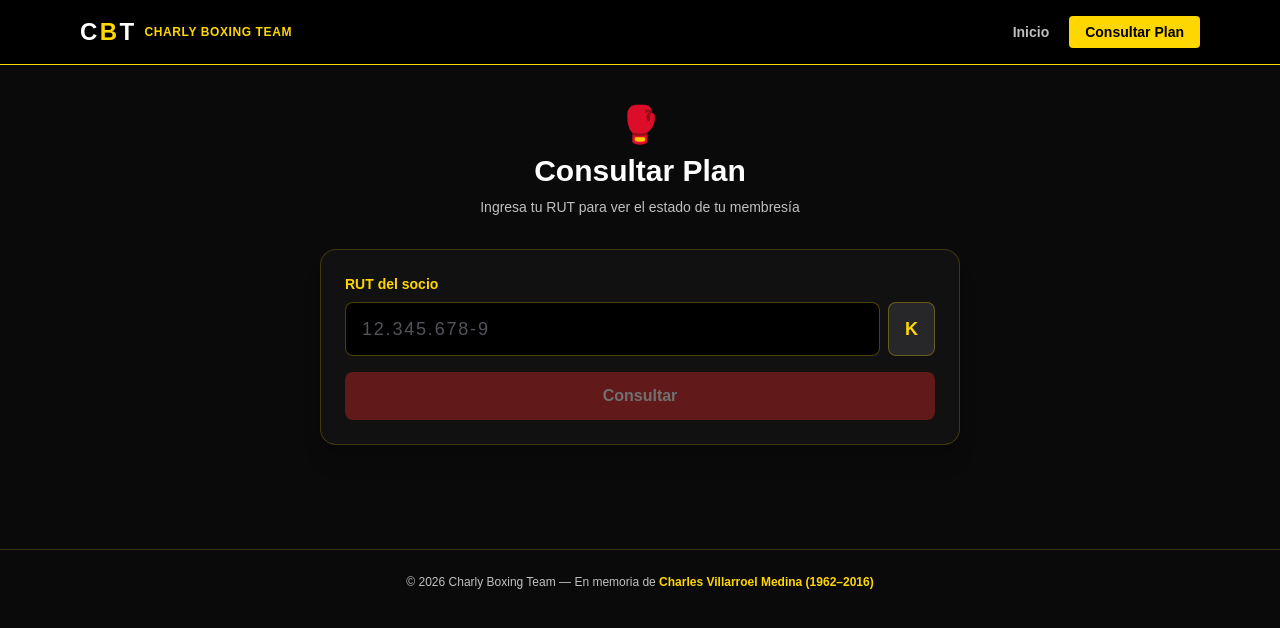
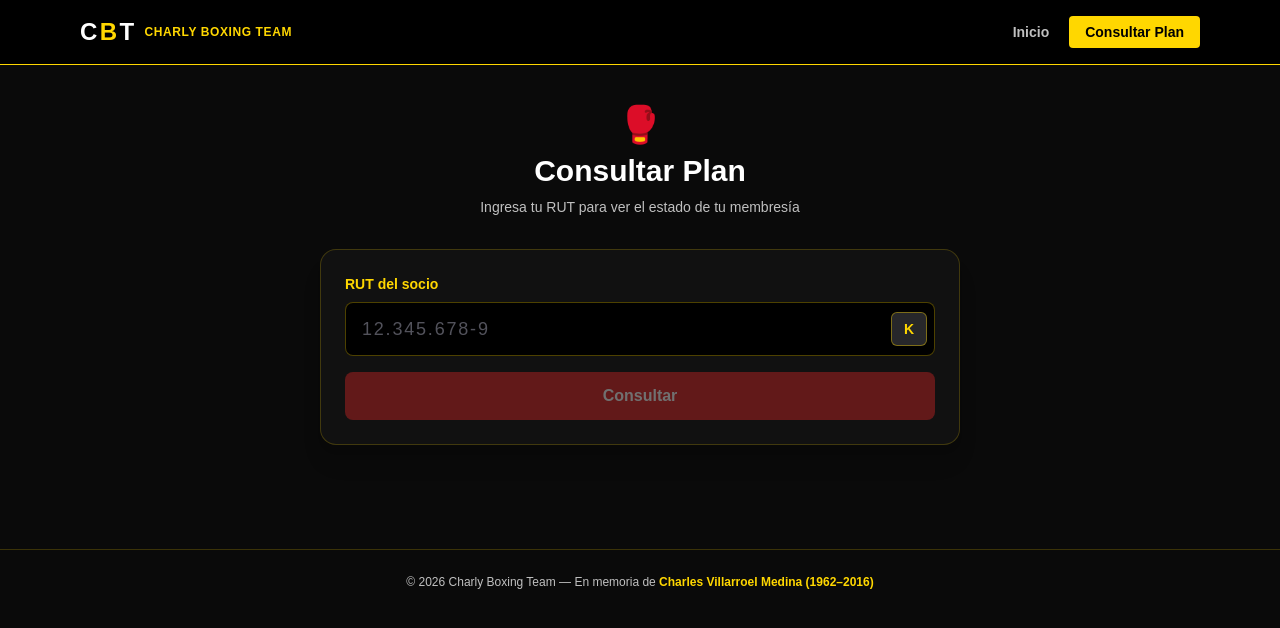
Before and after one commit to bernarojas/charly-boxing-team, a Next.js app: page /socios in a window 1280 px wide. Shown: the top 628 px of the page. Built offline with nearby package versions, Linux system fonts and the light colour scheme.

Commit message:
Tercer commit: Se resuelve error de responsible en form membresia

```diff
--- a/app/socios/page.tsx
+++ b/app/socios/page.tsx
@@ -140,7 +140,7 @@ export default function SociosPage() {
           <label htmlFor="rut" className="block text-sm font-semibold text-gold">
             RUT del socio
           </label>
-          <div className="flex gap-2">
+          <div className="relative">
             <input
               id="rut"
               type="text"
@@ -148,7 +148,7 @@ export default function SociosPage() {
               placeholder="12.345.678-9"
               value={rut}
               onChange={(e) => handleRutChange(e.target.value)}
-              className={`flex-1 bg-black border rounded-lg px-4 py-3 text-white text-lg tracking-widest placeholder:text-zinc-600 focus:ring-2 transition-all ${
+              className={`w-full bg-black border rounded-lg px-4 py-3 pr-16 text-white text-lg tracking-widest placeholder:text-zinc-600 focus:ring-2 transition-all ${
                 rutError
                   ? 'border-red-boxing focus:ring-red-boxing/30'
                   : 'border-gold/30 focus:border-gold focus:ring-gold/20'
@@ -157,7 +157,7 @@ export default function SociosPage() {
             <button
               type="button"
               onClick={() => handleRutChange(rut + 'k')}
-              className="bg-zinc-800 hover:bg-zinc-700 border border-gold/30 text-gold font-black text-lg px-4 rounded-lg transition-colors shrink-0"
+              className="absolute right-2 top-1/2 -translate-y-1/2 bg-zinc-800 hover:bg-zinc-700 border border-gold/40 text-gold font-black text-sm px-3 py-1.5 rounded-md transition-colors"
             >
               K
             </button>
```
